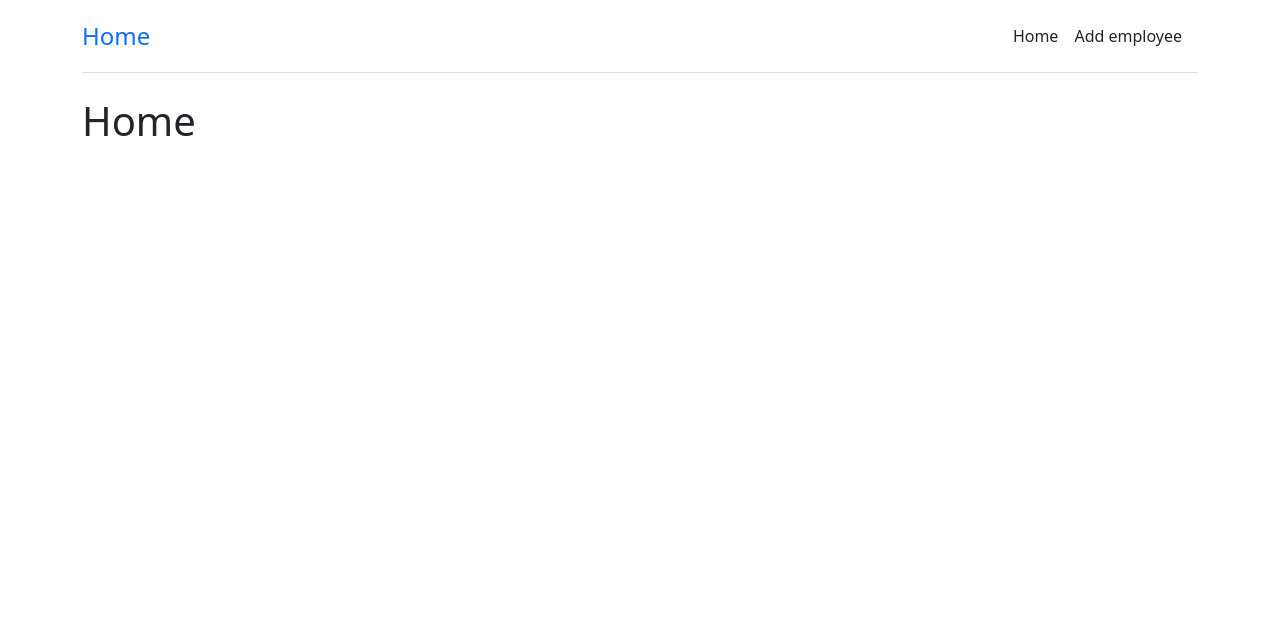
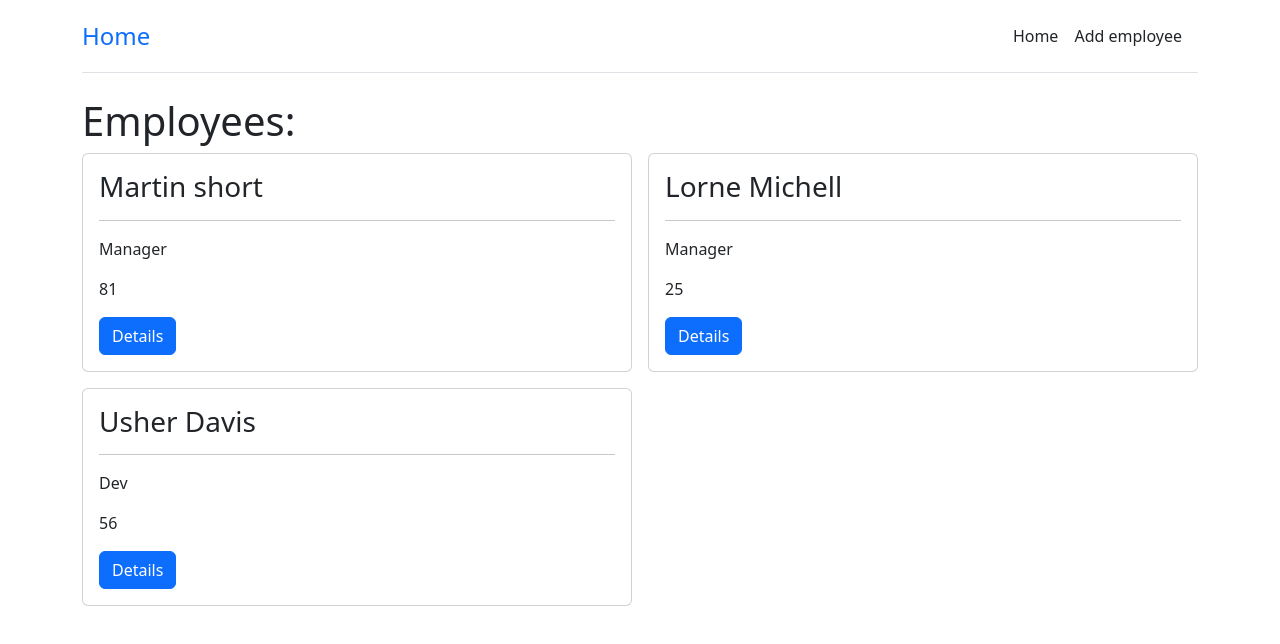
Before and after one commit to ferlobo1985/NUXT-UDMY-Server, a Nuxt app: page / in a window 1280 px wide. Shown: the top 644 px of the page. Built offline with nearby package versions, Linux system fonts and the light colour scheme; data requests are answered from the project's data file.

Commit message:
04-Fetching data
04-Fetching data

```diff
--- a/app/pages/index.vue
+++ b/app/pages/index.vue
@@ -1,3 +1,36 @@
 <template>
-    <h1>Home</h1>
+    <h1>Employees:</h1>
+    <div v-if="pending">Loading...</div>
+    <div v-else-if="error">Error:{{ error.message }}</div>
+    <div v-else class="row row-cols-1 row-cols-sm-2 rows-cols-md-3 g-3">
+        <div v-for="employee in data" :key="employee.id" class="col">
+            <div class="card">
+                <div class="card-body">
+                    <h3 class="card-title">
+                        {{  employee.fullname }}
+                    </h3>
+                    <hr/>
+                    <p class="card-text">{{ employee.position }}</p>
+                    <p class="card-text">{{ employee.age }}</p>
+                    <nuxtLink :to="`/employees/${employee.id}`" class="btn btn-primary">
+                        Details
+                    </nuxtLink>
+                </div>
+
+            </div>
+        </div>
+
+    </div>
 </template>
+
+<script setup>
+// $fetch, useFetch, useAsyncFetch
+    // const data = await $fetch('http://localhost:3004/employees')
+    // console.log(data)
+
+    // const {error, pending, data} = await useFetch('http://localhost:3004/employees')
+
+     const {error, pending, data} = await useAsyncData('someData',()=>{
+        return $fetch('http://localhost:3004/employees')
+     })
+</script>
```
